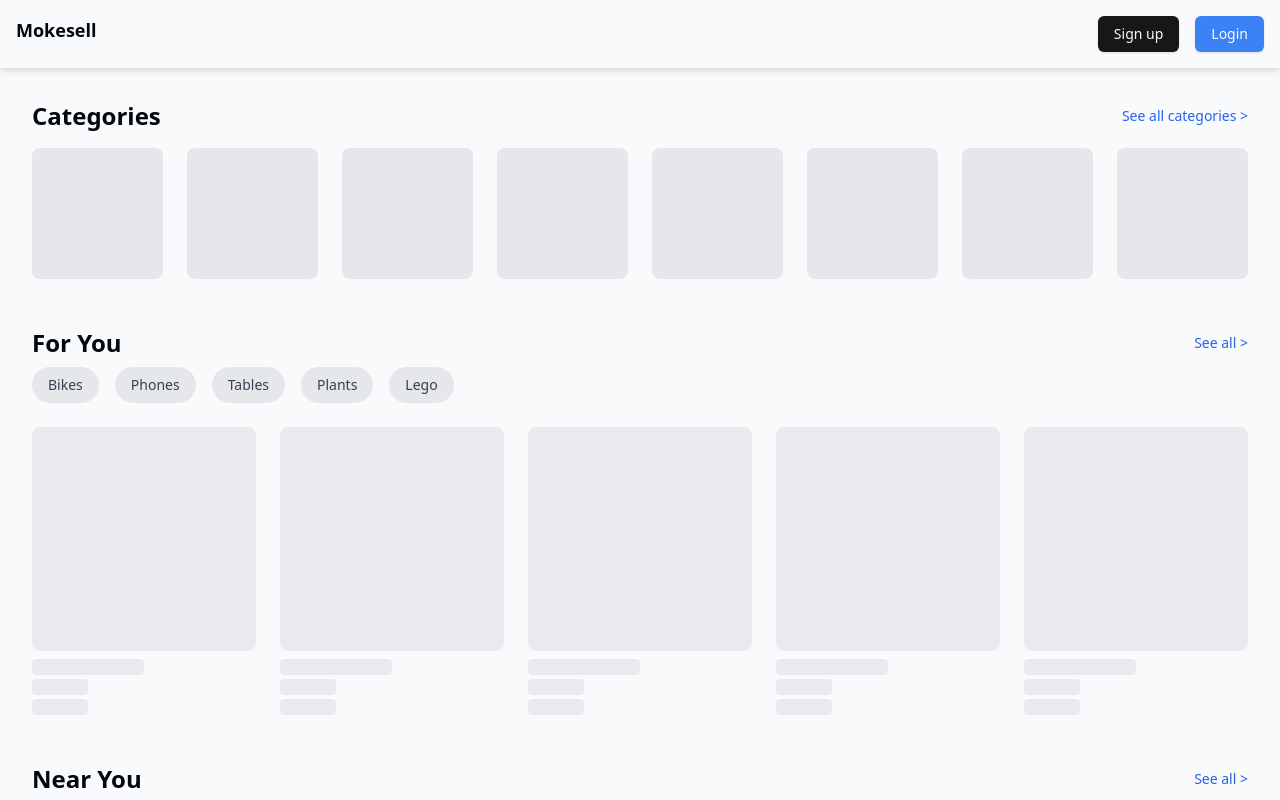
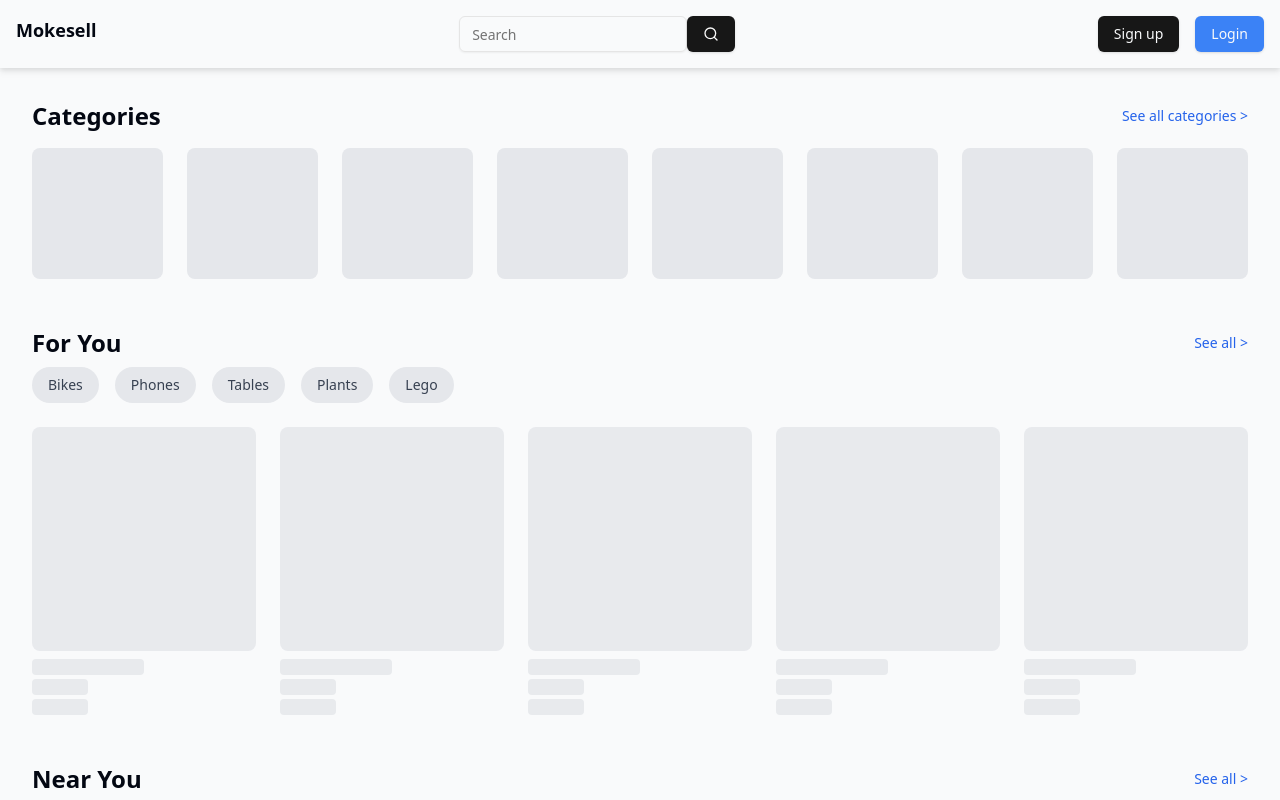
Before and after one commit to provsalt/mokesell, a Next.js app: page / in a window 1280 px wide. Shown: the top 800 px of the page. Built offline with nearby package versions, Linux system fonts and the light colour scheme.

Commit message:
feat: Implement searching on navbar for desktop

```diff
--- a/components/Navbar/Navbar.tsx
+++ b/components/Navbar/Navbar.tsx
@@ -1,61 +1,119 @@
 "use client";
 
 import Link from "next/link";
-import {Button} from "@/components/ui/button";
-import {LogOut, MessageCircle, User} from "lucide-react";
-import {useContext} from "react";
-import {UserContext} from "@/providers/UserProvider";
+import { Button } from "@/components/ui/button";
+import { LogOut, MessageCircle, Search, User } from "lucide-react";
+import { useContext, useEffect, useState } from "react";
+import { UserContext } from "@/providers/UserProvider";
+import { Input } from "@/components/ui/input";
+import { useRouter } from "next/navigation";
 
 export const Navbar = () => {
-  const [user, setUser ] = useContext(UserContext)
+  const [user, setUser] = useContext(UserContext);
+  const [searchQuery, setSearchQuery] = useState("");
 
   const logout = () => {
     if (setUser) {
-      setUser(undefined)
+      setUser(undefined);
       if (typeof localStorage === "undefined") return;
-      localStorage.removeItem("user")
+      localStorage.removeItem("user");
     }
-  }
+  };
+  const [width, setWidth] = useState<number>(window.innerWidth);
+
+  const handleWindowSizeChange = () => {
+    setWidth(window.innerWidth);
+  };
+
+  const { push } = useRouter();
+
+  const search = () => {
+    push("/search?" + new URLSearchParams({ query: searchQuery }).toString());
+  };
+
+  useEffect(() => {
+    window.addEventListener("resize", handleWindowSizeChange);
+    return () => {
+      window.removeEventListener("resize", handleWindowSizeChange);
+    };
+  }, []);
 
   if (user) {
     return (
       <nav className="flex p-4 justify-between text-lg">
-      <p className="font-bold text-lg"><Link href="/">Mokesell</Link></p>
+        <p className="font-bold text-lg">
+          <Link href="/">Mokesell</Link>
+        </p>
+        {width >= 768 && (
+          <div className="flex">
+            <Input
+              className=""
+              onInput={(e) => {
+                const target = e.target as HTMLInputElement;
+                setSearchQuery(target.value);
+              }}
+              value={searchQuery}
+              placeholder="Search"
+            />
+            <Button onClick={search}>
+              <Search />
+            </Button>
+          </div>
+        )}
         <div className="flex gap-2">
           <Link href="/">
             <Button className="dark:bg-transparent">Sell</Button>
           </Link>
           <Link href="/user">
             <Button className="dark:bg-transparent">
-            <User/>
+              <User />
             </Button>
           </Link>
           <Link href="/chats">
             <Button className="dark:bg-transparent">
-            <MessageCircle/>
+              <MessageCircle />
               <p className="sr-only">Chat</p>
             </Button>
           </Link>
           <Button onClick={logout} className="dark:bg-transparent">
-          <LogOut/>
+            <LogOut />
             <p className="sr-only">Logout</p>
           </Button>
         </div>
       </nav>
-    )
+    );
   }
   return (
     <nav className="flex p-4 justify-between text-lg">
-      <p className="font-bold"><Link href="/">Mokesell</Link></p>
+      <p className="font-bold">
+        <Link href="/">Mokesell</Link>
+      </p>
+      {width >= 768 && (
+        <div className="flex">
+          <Input
+            className=""
+            onInput={(e) => {
+              const target = e.target as HTMLInputElement;
+              setSearchQuery(target.value);
+            }}
+            value={searchQuery}
+            placeholder="Search"
+          />
+          <Button onClick={search}>
+            <Search />
+          </Button>
+        </div>
+      )}
       <div className="flex gap-4">
         <Link href="/signup">
-          <Button className="dark:bg-transparent text-gray-50 dark:text-gray-50">Sign up</Button>
+          <Button className="dark:bg-transparent text-gray-50 dark:text-gray-50">
+            Sign up
+          </Button>
         </Link>
         <Link href="/login">
           <Button className="bg-blue-500">Login</Button>
         </Link>
-
       </div>
     </nav>
-  )
-}
+  );
+};
```
Also changed, not shown: lefthook.yml (+5 -4 lines). Lines whose indentation alone changed are shown as unchanged.
